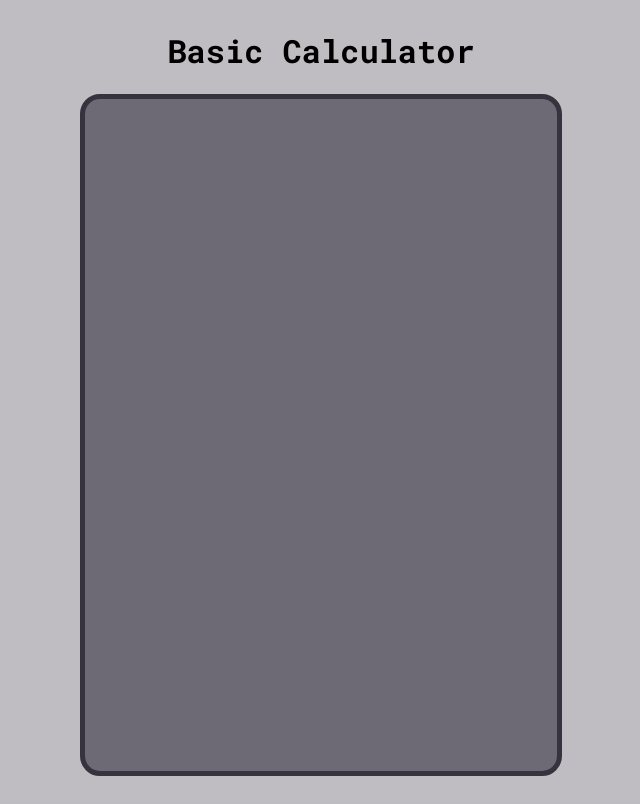
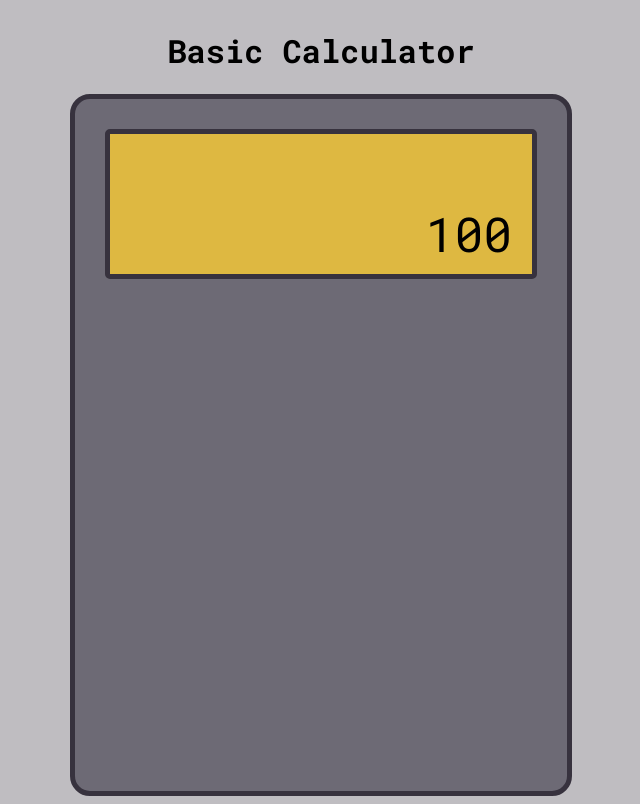
Before and after one commit to AnLaxina/foundations-calculator, a plain HTML site: page index.html in a window 1280 px wide. Shown: the whole page, without its empty margins (319-959 px from the left). Drawn offline with Linux system fonts and the light colour scheme.

Commit message:
Create basic layout for displaying numbers

```diff
--- a/CSS/style.css
+++ b/CSS/style.css
@@ -19,10 +19,26 @@ body {
 }
 
 .calculator {
-    padding: 20px;
+    padding: 30px;
     background-color: #6d6a75ff;
     border: #37323eff 5px solid;
     border-radius: 20px;
     width: 432px;
     height: 632px;
 }
+
+.display {
+    display: flex;
+    flex-direction: column-reverse;
+    justify-content: flex-end;
+    align-items: flex-end;
+    /* I need box-sizing as adding padding will make the display much bigger than it is */
+    box-sizing: border-box;
+    padding: 20px 20px 0 0;
+    width: 100%;
+    height: 150px;
+    border: #37323eff 5px solid;
+    border-radius: 5px;
+    background-color: #deb841ff;
+    font-size: 48px;
+}
--- a/index.html
+++ b/index.html
@@ -19,7 +19,7 @@
     <main>
         <div class="calculator">
             <div class="display">
-
+                <p>100</p>
             </div>
             <div class="numbers">
 
```
